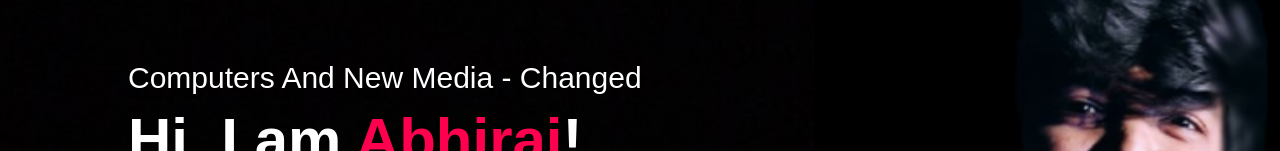
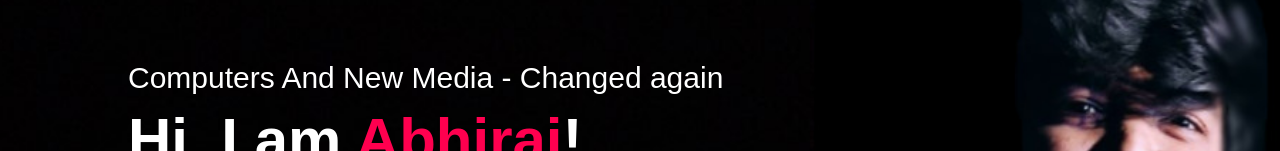
Before and after one commit to AbhirajSingh11/portfolio, a plain HTML site: page index.html in a window 1280 px wide. Shown: the part 154-305 px from the top of the page. Drawn offline with Linux system fonts and the light colour scheme.

Commit message:
New Change again

```diff
--- a/index.html
+++ b/index.html
@@ -21,7 +21,7 @@
                 </ul>
             </nav>
             <div class="header-text">
-                <p>Computers And New Media - Changed</p>
+                <p>Computers And New Media - Changed again</p>
                 <h1>Hi, I am <span>Abhiraj</span>!</h1>
             </div>
         </div>
```
